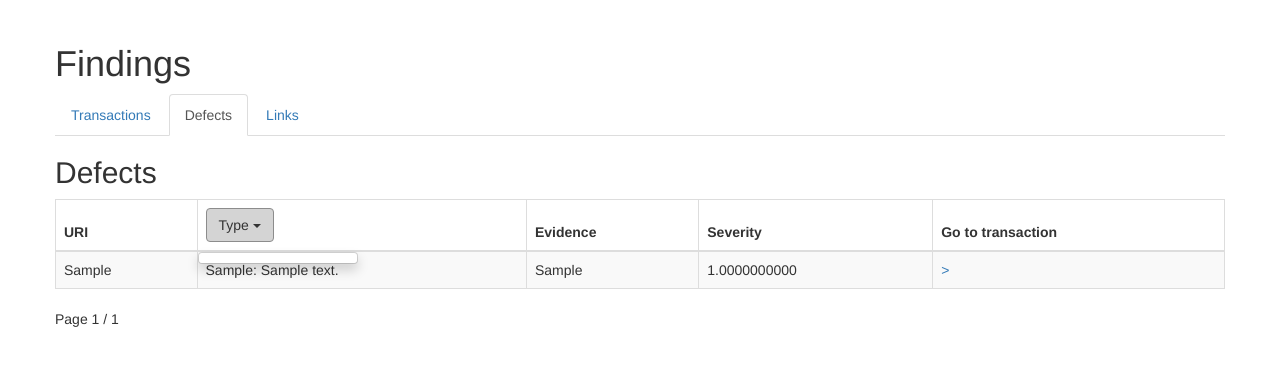
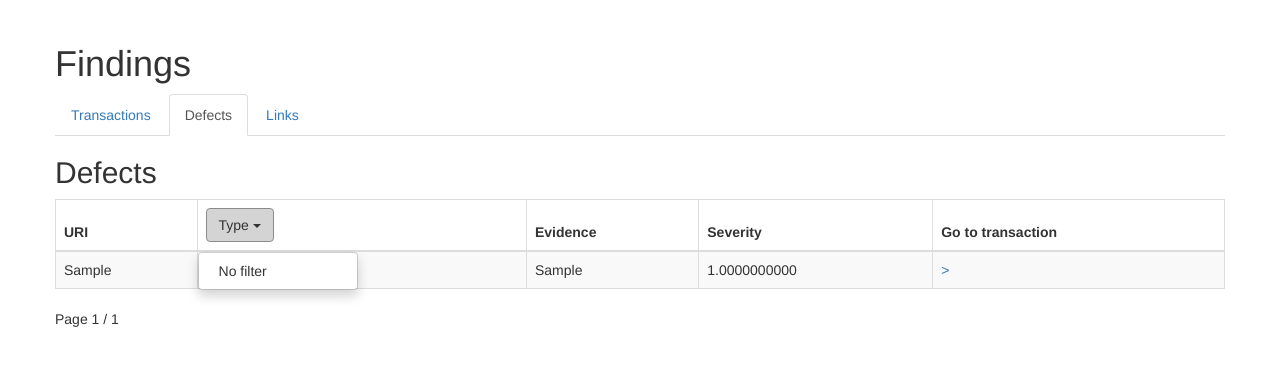
Before and after one commit to eghuro/crawlcheck-report, a Flask app: page /defect/ in a window 1280 px wide, after a click on "Type". Shown: the part 51-417 px from the top of the page. Run offline with Flask 2, Linux system fonts and the light colour scheme; tables that the repository leaves empty hold one stand-in row (values such as "Sample post"); parts of the project's set-up code (start-up, migrations or seed data) failed here and were passed over; some libraries are stand-ins or nearby versions.

Commit message:
Defect view no filter option

```diff
--- a/project/client/templates/main/defect.html
+++ b/project/client/templates/main/defect.html
@@ -26,6 +26,7 @@
                         {% for type in types %}
                             <li><a href="?t={{type}}">{{type}}</a></li>
                         {% endfor %}
+                        <li><a href="/defect">No filter</a></li>
                     </ul>
                 </th>
                 <th>Evidence</th>
```
